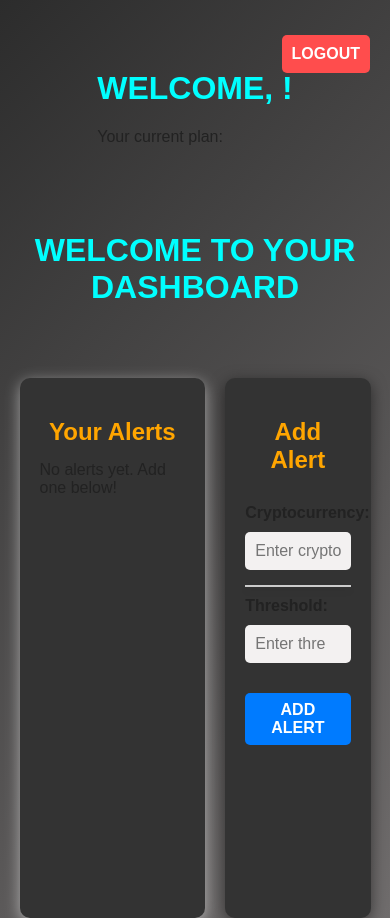
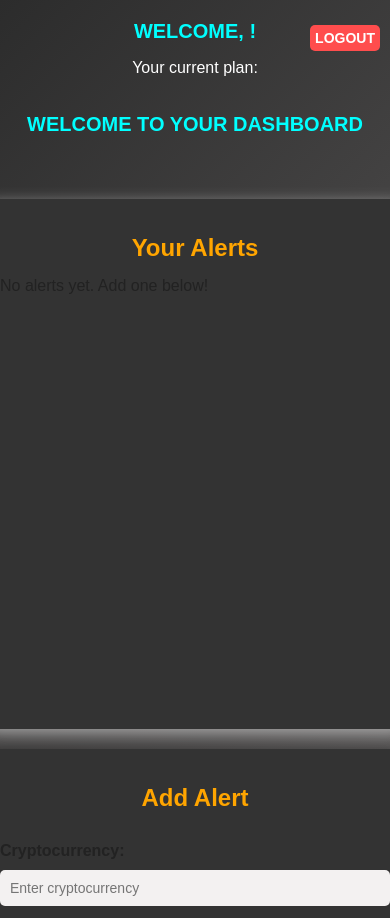
Before and after one commit to Sayapatri/frontend, a website: page dashboard.html in a window 390 px wide. Shown: the top 918 px of the page. Drawn offline with Linux system fonts and the light colour scheme; no server answers; sample sign-in values are in the browser's storage; a script that the page names is missing.

Commit message:
Update dashboard.css

```diff
--- a/assets/css/dashboard.css
+++ b/assets/css/dashboard.css
@@ -10,6 +10,13 @@ body {
     align-items: center;
     min-height: 100vh;
     position: relative;
+}
+p {
+    color: white; /* Make the paragraph text white */
+}
+
+p span {
+    color: white; /* Make the span text inside the paragraph white */
 }
 #logout {
     position: absolute;
@@ -124,6 +131,14 @@ button:hover {
     color: #fff;
 }
 
+button[type="submit"] {
+    padding: 6px 12px; /* Smaller padding for a more compact look */
+    font-size: 14px; /* Reduce the font size */
+    border-radius: 4px; /* Slightly smaller border-radius */
+    width: auto; /* Ensure the button doesn't stretch to fill container */
+    max-width: 200px; /* Set a maximum width for the button */
+    margin: 0 auto; /* Center align the button */
+}
 
 
 /* Styling for autocomplete suggestions */
@@ -178,3 +193,60 @@ button {
 button:hover {
     background-color: #0056b3;
 }
+/* Responsive Design */
+@media screen and (max-width: 768px) {
+    .main-container {
+        flex-direction: column; /* Stack the alert and form containers vertically */
+        align-items: center;
+        width: 100%;
+    }
+
+    .alerts-container, .form-container {
+        width: 100%;
+        margin-right: 0;
+        margin-bottom: 20px; /* Add some spacing between containers */
+    }
+
+    h1 {
+        font-size: 24px; /* Adjust heading size for small screens */
+        margin-top: 20px;
+    }
+
+    #logout {
+        top: 10px;
+        right: 10px;
+        padding: 8px;
+        font-size: 14px; /* Adjust button size for smaller screens */
+    }
+
+    .autocomplete-suggestions {
+        max-width: 100%; /* Ensure suggestions fit the screen */
+    }
+
+    input, button {
+        font-size: 14px; /* Reduce font size for better mobile readability */
+    }
+
+    button {
+        font-size: 16px;
+    }
+}
+
+@media screen and (max-width: 480px) {
+    h1 {
+        font-size: 20px; /* Further reduce the heading size for very small screens */
+    }
+
+    .alerts-container, .form-container {
+        padding: 15px;
+    }
+
+    button {
+        font-size: 14px;
+        padding: 8px;
+    }
+
+    #logout {
+        padding: 5px;
+    }
+}
```
